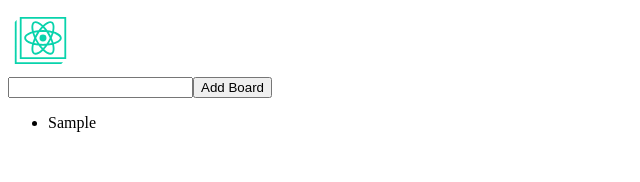
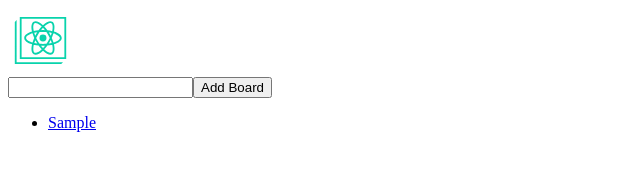
Before and after one commit to nhatpnm86/trello-front-end, a React (Create React App) app: page / in a window 1280 px wide. Both pictures are taken after typing "Sample" into the empty fields and a click on the button "Add Board". Shown: the top 182 px of the page, without its empty margins (0-640 px from the left). Built offline with nearby package versions, Linux system fonts and the light colour scheme.

Commit message:
Show link to individual board

```diff
--- a/src/actions.js
+++ b/src/actions.js
@@ -3,7 +3,6 @@
  */
 
 export const ADD_BOARD = 'ADD_BOARD'
-export const SHOW_BOARD = 'SHOW_BOARD'
 
 /*
  * other constants
@@ -18,7 +17,3 @@ export const SHOW_BOARD = 'SHOW_BOARD'
 export function addBoard(text) {
   return { type: ADD_BOARD, text }
 }
-
-export function showBoard(index) {
-  return { type: SHOW_BOARD, index }
-}
--- a/src/components/App.js
+++ b/src/components/App.js
@@ -1,11 +1,9 @@
 import React from 'react'
-import Header from './Header'
 import AddBoard from '../containers/AddBoard'
 import AllBoards from '../containers/AllBoards'
 
 const App = () => (
   <div>
-    <Header />
     <AddBoard />
     <AllBoards />
   </div>
--- a/src/components/Root.js
+++ b/src/components/Root.js
@@ -1,19 +1,25 @@
 import React from 'react'
 import PropTypes from 'prop-types'
 import { Provider } from 'react-redux'
-import { BrowserRouter as Router, Route } from 'react-router-dom'
+import { BrowserRouter as Router, Switch, Route } from 'react-router-dom'
+import Header from './Header'
 import App from './App'
+import InvalidUrl from './InvalidUrl'
 
 const Root = ({ store }) => (
-  <Provider store={store}>
-    <Router>
-      <Route path="/" component={App} />
-    </Router>
-  </Provider>
+    <Provider store={store}>
+        <Router>
+            <Header />
+            <Switch>
+                <Route exact path="/" component={App} />
+                <Route component={InvalidUrl} />
+            </Switch>
+        </Router>
+    </Provider>
 )
 
 Root.propTypes = {
-  store: PropTypes.object.isRequired
+    store: PropTypes.object.isRequired
 }
 
 export default Root
--- a/src/components/boards/Board.js
+++ b/src/components/boards/Board.js
@@ -1,17 +1,20 @@
 import React from 'react'
 import PropTypes from 'prop-types'
+import { Link } from 'react-router-dom'
 
-const Board = ({ onClick, text }) => (
-  <li
-    onClick={onClick}
-  >
-    {text}
-  </li>
+const Board = ({ id, text }) => (
+    <li>
+        <Link
+            exact
+            to={`/board/${id}`}
+        >
+            {text}
+        </Link>
+    </li>
 )
 
 Board.propTypes = {
-  onClick: PropTypes.func.isRequired,
-  text: PropTypes.string.isRequired
+    text: PropTypes.string.isRequired
 }
 
 export default Board
--- a/src/components/boards/BoardCollection.js
+++ b/src/components/boards/BoardCollection.js
@@ -2,10 +2,10 @@ import React from 'react'
 import PropTypes from 'prop-types'
 import Board from './Board'
 
-const BoardCollection = ({ boards, onBoardClick }) => (
+const BoardCollection = ({ boards }) => (
   <ul>
     {boards.map((board, index) => (
-      <Board key={index} {...board} onClick={() => onBoardClick(index)} />
+      <Board key={index} {...board} />
     ))}
   </ul>
 )
--- a/src/containers/AllBoards.js
+++ b/src/containers/AllBoards.js
@@ -1,5 +1,4 @@
 import { connect } from 'react-redux'
-import { showBoard } from '../actions'
 import BoardCollection from '../components/boards/BoardCollection'
 
 const mapStateToProps = state => {
@@ -8,17 +7,8 @@ const mapStateToProps = state => {
   }
 }
 
-const mapDispatchToProps = dispatch => {
-  return {
-    onBoardClick: id => {
-      dispatch(showBoard(id))
-    }
-  }
-}
-
 const AllBoards = connect(
-  mapStateToProps,
-  mapDispatchToProps
+  mapStateToProps
 )(BoardCollection)
 
 export default AllBoards
--- a/src/reducers.js
+++ b/src/reducers.js
@@ -1,8 +1,8 @@
 import { combineReducers } from 'redux'
 import {
-  ADD_BOARD,
-  SHOW_BOARD
+  ADD_BOARD
 } from './actions'
+import uniqueId from 'lodash/uniqueId'
 
 function boards(state = [], action) {
   switch (action.type) {
@@ -10,6 +10,7 @@ function boards(state = [], action) {
       return [
         ...state,
         {
+          id: uniqueId(''),
           text: action.text
         }
       ]
```
